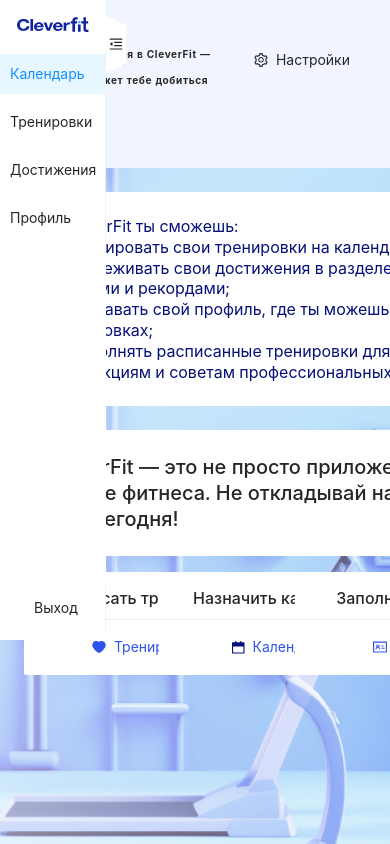
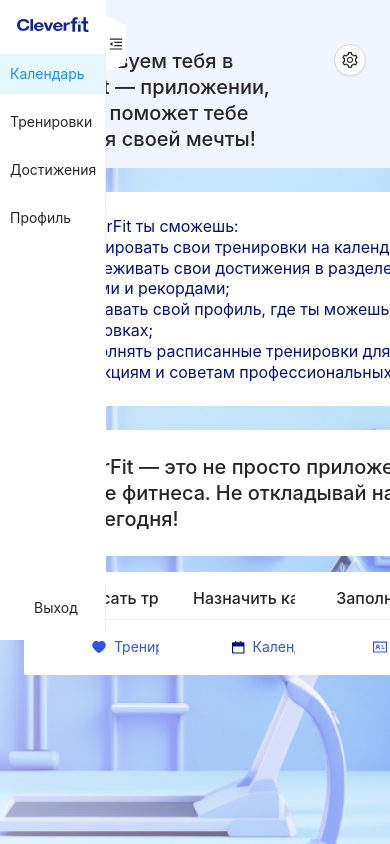
Before and after one commit to ClevertecFrontendLab/Yura703, a React (Vite) app: page /#/ in a window 390 px wide. Shown: the top 844 px of the page. Built offline with nearby package versions, Linux system fonts and the light colour scheme.

Commit message:
feat: add adaptive for header

```diff
--- a/src/components/header/header.scss
+++ b/src/components/header/header.scss
@@ -34,7 +34,31 @@
             width: 129px;
         }
     }
+}
+@media (max-width: 991px) {
+    .header .header-content h1 {
+        max-width: 473px;
+        height: 124px;
+        @include text-heading-tablet;
+        letter-spacing: normal;
+        line-height: 115%;
+    }
+}
 
-
-
+@media (max-width: 767px) {
+    .header .header-content {
+        button {
+            width: 32px;
+            height: 32px;
+            border-radius: 100px;
+            border: 1px solid $character-light-border;
+            box-shadow: 0 2px 0 0 rgba(0, 0, 0, 0.04);
+            background: $character-light-primary-inverse;
+        }
+        h1 {
+            font-size: 20px;
+            line-height: 130%;
+            max-width: 260px;
+        }
+    }
 }
--- a/src/components/header/header.tsx
+++ b/src/components/header/header.tsx
@@ -1,13 +1,13 @@
 import './header.scss';
 import 'antd/dist/antd.css'; // or 'antd/dist/antd.less'
-import { Button, Typography } from 'antd';
+import { Button, Typography, Grid } from 'antd';
 import { SettingOutlined } from '@ant-design/icons';
-import { useState } from 'react';
+
+const { useBreakpoint } = Grid;
 
 export const Header: React.FC = () => {
-    const [width, _setWidth] = useState(window.innerWidth);
-
-
+    const screenMore992 = useBreakpoint().lg;
+    const screenMore768 = useBreakpoint().md;
 
     return (
         <header className='header' >
@@ -15,10 +15,13 @@
                 Главная
             </Typography.Text>
             <div className="header-content">
-                <Typography.Title level={1}  style={{ fontWeight: 700 }}>
+                <Typography.Title level={1}  style={ screenMore992 ? { fontWeight: 700 } : { fontWeight: 500 }}>
                     Приветствуем тебя в CleverFit — приложении,<br/> которое поможет тебе добиться своей мечты!
                 </Typography.Title>
-                <Button type='text' icon={<SettingOutlined />}>Настройки</Button>
+                <Button type='text'
+                    icon={ (screenMore992 || !screenMore768 ) && <SettingOutlined /> }>
+                        { screenMore768 ? "Настройки" : ''}
+                </Button>
             </div>
         </header>
     );
--- a/src/constants/style/_mixins.scss
+++ b/src/constants/style/_mixins.scss
@@ -27,6 +27,12 @@
     line-height: 130%;
   }
 
+  @mixin text-heading-tablet{
+    font-family: var(--font-family);
+    font-size: 24px;
+    font-weight: 500;
+    line-height: 130%;
+  }
 
 
   @mixin tablet {
```
